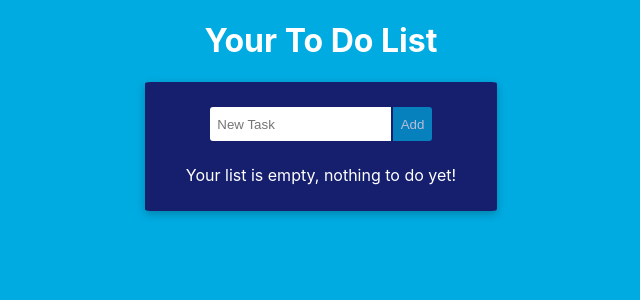
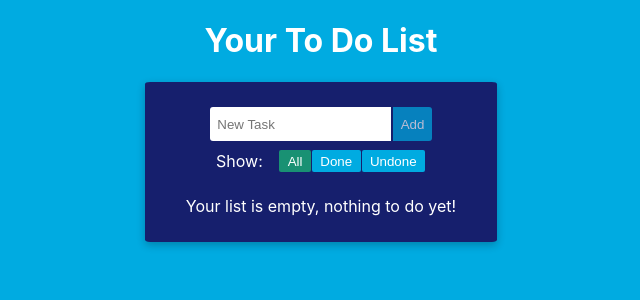
Before and after one commit to melek16/todoapp, a React (Create React App) app: page / in a window 1280 px wide. Shown: the top 300 px of the page, without its empty margins (319-959 px from the left). Built offline with nearby package versions, Linux system fonts and the light colour scheme.

Commit message:
todoapp with filter

```diff
--- a/package.json
+++ b/package.json
@@ -8,7 +8,9 @@
     "@testing-library/user-event": "^12.8.3",
     "react": "^17.0.2",
     "react-dom": "^17.0.2",
+    "react-redux": "^7.2.5",
     "react-scripts": "4.0.3",
+    "redux": "^4.1.1",
     "web-vitals": "^1.1.2"
   },
   "scripts": {
--- a/src/App.css
+++ b/src/App.css
@@ -1,5 +1,5 @@
 body{
- background: #00ABE1;
+  background: #00ABE1;
 }
 ::selection{
   color:tomato;
@@ -11,11 +11,11 @@ h1{
 #newTask{
   border-radius: 3px 0 0 3px;
   border: none;
- height: 100%;
- padding: 0% 0 0 2%;
+  height: 100%;
+  padding: 0% 0 0 2%;
   margin: 0 1% 0 0;
 }
-#submit{
+#submit,#filter button{
   border-radius:0 3px 3px 0;
   border: none;
   height: 100%;
@@ -143,3 +143,31 @@ li{
       fill:#a8a7a7
     }
 }
+
+
+/*filter*/
+#filter{
+  display:flex;
+  align-items: center;
+  width: 70%;
+  height: 22px;
+  margin-top: 3%;
+}
+#filter button{
+  height:100%;
+  border-radius: 2px;
+  margin-right: 1px;
+}
+#filter button:hover,#filter .selected{
+  background: #199173;
+}
+#filter .notSelected{
+  background: #00ABE1;
+}
+#filter p{
+  margin: 0;
+  margin-right: auto;
+  padding: 0;
+  display: flex;
+  align-items: center;
+}
--- /dev/null
+++ b/src/Components/Filter.js
@@ -0,0 +1,18 @@
+import React from 'react'
+import { useDispatch, useSelector } from 'react-redux'
+import { All, filterDone, filterUndone } from '../actions/actions'
+
+const Filter = () => {
+    const filter = useSelector(state => state.filter)
+    const dispatch = useDispatch()
+    return (
+        <div id="filter">
+            <p>Show:</p>
+            <button onClick={()=>dispatch(All())} className={filter==="All"? "selected":"notSelected"}>All</button>
+            <button onClick={()=>dispatch(filterDone())} className={filter==="Done"? "selected":"notSelected"}>Done</button>
+            <button onClick={()=>dispatch(filterUndone())} className={filter==="Undone"? "selected":"notSelected"}>Undone</button>
+        </div>
+    )
+}
+
+export default Filter
--- a/src/Components/List.js
+++ b/src/Components/List.js
@@ -1,68 +1,40 @@
-import React,{useEffect, useState} from "react"
+import React,{useEffect} from "react"
+import { useDispatch } from "react-redux"
+import { useSelector } from "react-redux"
+import { add, clearAll } from "../actions/actions"
+import Filter from "./Filter"
+import Task from "./Task"
 
 
 const List=()=>{
-    const [todos, setTodos] =useState([]);
+    const filter = useSelector(state => state.filter)
+    let todos=useSelector(state=>state.todos)
+    console.log(todos)
+    const dispatch =useDispatch()
     const check=()=>{
-        document.querySelector("#submit").disabled=!document.querySelector("#newTask").value && true
+        document.querySelector("#submit").disabled=!document.querySelector("#newTask").value.trim() && true
       }
-    const add=(e)=>{
-        e.preventDefault()
-        todos.push({task:document.querySelector("#newTask").value,isDone:false,id:Math.random()})
-        document.querySelector("#newTask").value=''
-        document.querySelector("#submit").disabled=true
-        setTodos([...todos])
 
-      }
-    const done=(done_id)=>{
-        setTodos(todos.map(c=>(c.id===done_id)? {...c,isDone:!c.isDone}:c))
-    }
-    const deleting=(deleted_id)=>{
-      setTodos(todos.filter(c=>c.id!==deleted_id))
-    }
-    const edit=(e)=>{
-      e.target.parentNode.previousSibling.style.display='block'
-      e.target.parentNode.previousSibling.focus()
-
-    }
-    const editting=(e,edit_id)=>{
-        todos.find(c=>c.id===edit_id).task= e.target.value || todos.find(c=>c.id===edit_id).task
-        setTodos([...todos])
-        e.target.style.display='none'
-        e.target.value=''
-  }
-    const clearAll=()=>{
-        setTodos([])
-        document.querySelector("#newTask").value=''
-    }
     useEffect(()=>{
       if(todos.every(c=>c.isDone) && todos.length){
         alert("Congrats!! Another Day Full of Productivity!!")
 
       }
     })
-
+    let showThis=(filter==="Done")? true:(filter==="Undone")? false:"All"
       return (
         <div className="List">
-          <form  onSubmit={(e)=>add(e)}>
+          <form  onSubmit={(e)=>dispatch(add(e))}>
             <input placeholder=" New Task" type="text" id="newTask" maxLength="14" onKeyUp={check} />
             <input type="submit" value="Add" id="submit" disabled/>
           </form>
+          <Filter/>
           <ul>
-          {todos.map((c,i)=><li id={i} style={{color:(c.isDone && "green") || "black",textDecoration:(c.isDone && "line-through") || "none"}}>
-              {c.task}
-              <input placeholder={c.task} className="edit_input" type="text" maxLength="14" onKeyUp={(e)=> {if(e.which===13){editting(e,c.id)}}} onBlur={e=>editting(e,c.id)}/>
-              <div className="buttons">
-              <button className="check" onClick={()=>done(c.id)}>
-              <svg  role="img" xmlns="http://www.w3.org/2000/svg" viewBox="0 0 448 512"><path fill={(c.isDone && "green") || "#e9e9e9"} d="M400 480H48c-26.51 0-48-21.49-48-48V80c0-26.51 21.49-48 48-48h352c26.51 0 48 21.49 48 48v352c0 26.51-21.49 48-48 48zm-204.686-98.059l184-184c6.248-6.248 6.248-16.379 0-22.627l-22.627-22.627c-6.248-6.248-16.379-6.249-22.628 0L184 302.745l-70.059-70.059c-6.248-6.248-16.379-6.248-22.628 0l-22.627 22.627c-6.248 6.248-6.248 16.379 0 22.627l104 104c6.249 6.25 16.379 6.25 22.628.001z"></path></svg>
-              </button>
-              <button className="delete" onClick={()=>deleting(c.id)}><svg    role="img" xmlns="http://www.w3.org/2000/svg" viewBox="0 0 352 512"><path fill="#f00" d="M242.72 256l100.07-100.07c12.28-12.28 12.28-32.19 0-44.48l-22.24-22.24c-12.28-12.28-32.19-12.28-44.48 0L176 189.28 75.93 89.21c-12.28-12.28-32.19-12.28-44.48 0L9.21 111.45c-12.28 12.28-12.28 32.19 0 44.48L109.28 256 9.21 356.07c-12.28 12.28-12.28 32.19 0 44.48l22.24 22.24c12.28 12.28 32.2 12.28 44.48 0L176 322.72l100.07 100.07c12.28 12.28 32.2 12.28 44.48 0l22.24-22.24c12.28-12.28 12.28-32.19 0-44.48L242.72 256z"></path></svg>
-              </button>
-              <button className="edit" onClick={e=>edit(e)}><svg role="img" xmlns="http://www.w3.org/2000/svg" viewBox="0 0 576 512"><path fill="#D1D1D1" d="M402.6 83.2l90.2 90.2c3.8 3.8 3.8 10 0 13.8L274.4 405.6l-92.8 10.3c-12.4 1.4-22.9-9.1-21.5-21.5l10.3-92.8L388.8 83.2c3.8-3.8 10-3.8 13.8 0zm162-22.9l-48.8-48.8c-15.2-15.2-39.9-15.2-55.2 0l-35.4 35.4c-3.8 3.8-3.8 10 0 13.8l90.2 90.2c3.8 3.8 10 3.8 13.8 0l35.4-35.4c15.2-15.3 15.2-40 0-55.2zM384 346.2V448H64V128h229.8c3.2 0 6.2-1.3 8.5-3.5l40-40c7.6-7.6 2.2-20.5-8.5-20.5H48C21.5 64 0 85.5 0 112v352c0 26.5 21.5 48 48 48h352c26.5 0 48-21.5 48-48V306.2c0-10.7-12.9-16-20.5-8.5l-40 40c-2.2 2.3-3.5 5.3-3.5 8.5z"></path></svg></button>
-              </div>
-              </li>)}
+          {
+            todos.filter(c=>(showThis==="All")?c:(showThis===c.isDone)).map((c,i)=><Task c={c} key={i}/>)
+          }
           </ul>
-          {(!todos.length)?"Your list is empty, nothing to do yet! ": <button id="ClearAll" onClick={clearAll}>Clear All</button>}
+          {(!todos.length)?"Your list is empty, nothing to do yet! ": <button id="ClearAll" onClick={()=>dispatch(clearAll())}>Clear All</button>}
 
 
         </div>
--- /dev/null
+++ b/src/Components/Task.js
@@ -0,0 +1,27 @@
+import React from 'react'
+import { useDispatch } from 'react-redux'
+import { deleting, done, editting } from '../actions/actions'
+
+const Task = ({c}) => {
+    const edit=(e)=>{
+        e.target.parentNode.previousSibling.style.display='block'
+        e.target.parentNode.previousSibling.focus()
+        }
+    const dispatch =useDispatch()
+    return (
+        <li style={{color:(c.isDone && "green") || "black",textDecoration:(c.isDone && "line-through") || "none"}}>
+        {c.task}
+        <input placeholder={c.task} className="edit_input" type="text" maxLength="14" onKeyUp={(e)=> {if(e.which===13){dispatch(editting(e,c.id))}}} onBlur={e=>dispatch(editting(e,c.id))}/>
+        <div className="buttons">
+        <button className="check" onClick={()=>dispatch(done(c.id))}>
+        <svg  role="img" xmlns="http://www.w3.org/2000/svg" viewBox="0 0 448 512"><path fill={(c.isDone && "green") || "#e9e9e9"} d="M400 480H48c-26.51 0-48-21.49-48-48V80c0-26.51 21.49-48 48-48h352c26.51 0 48 21.49 48 48v352c0 26.51-21.49 48-48 48zm-204.686-98.059l184-184c6.248-6.248 6.248-16.379 0-22.627l-22.627-22.627c-6.248-6.248-16.379-6.249-22.628 0L184 302.745l-70.059-70.059c-6.248-6.248-16.379-6.248-22.628 0l-22.627 22.627c-6.248 6.248-6.248 16.379 0 22.627l104 104c6.249 6.25 16.379 6.25 22.628.001z"></path></svg>
+        </button>
+        <button className="delete" onClick={()=>dispatch(deleting(c.id))}><svg    role="img" xmlns="http://www.w3.org/2000/svg" viewBox="0 0 352 512"><path fill="#f00" d="M242.72 256l100.07-100.07c12.28-12.28 12.28-32.19 0-44.48l-22.24-22.24c-12.28-12.28-32.19-12.28-44.48 0L176 189.28 75.93 89.21c-12.28-12.28-32.19-12.28-44.48 0L9.21 111.45c-12.28 12.28-12.28 32.19 0 44.48L109.28 256 9.21 356.07c-12.28 12.28-12.28 32.19 0 44.48l22.24 22.24c12.28 12.28 32.2 12.28 44.48 0L176 322.72l100.07 100.07c12.28 12.28 32.2 12.28 44.48 0l22.24-22.24c12.28-12.28 12.28-32.19 0-44.48L242.72 256z"></path></svg>
+        </button>
+        <button className="edit" onClick={e=>edit(e)}><svg role="img" xmlns="http://www.w3.org/2000/svg" viewBox="0 0 576 512"><path fill="#D1D1D1" d="M402.6 83.2l90.2 90.2c3.8 3.8 3.8 10 0 13.8L274.4 405.6l-92.8 10.3c-12.4 1.4-22.9-9.1-21.5-21.5l10.3-92.8L388.8 83.2c3.8-3.8 10-3.8 13.8 0zm162-22.9l-48.8-48.8c-15.2-15.2-39.9-15.2-55.2 0l-35.4 35.4c-3.8 3.8-3.8 10 0 13.8l90.2 90.2c3.8 3.8 10 3.8 13.8 0l35.4-35.4c15.2-15.3 15.2-40 0-55.2zM384 346.2V448H64V128h229.8c3.2 0 6.2-1.3 8.5-3.5l40-40c7.6-7.6 2.2-20.5-8.5-20.5H48C21.5 64 0 85.5 0 112v352c0 26.5 21.5 48 48 48h352c26.5 0 48-21.5 48-48V306.2c0-10.7-12.9-16-20.5-8.5l-40 40c-2.2 2.3-3.5 5.3-3.5 8.5z"></path></svg></button>
+        </div>
+        </li>)
+
+}
+
+export default Task
--- /dev/null
+++ b/src/actions/actions.js
@@ -0,0 +1,49 @@
+export const add=(e)=>{
+    return {
+        type:"add",
+        e:e
+    }
+}
+
+export const deleting=(deleted_id)=>{
+    return{
+        type:"deleting",
+        payload:deleted_id
+    }
+}
+export const done=(done_id)=>{
+    return{
+        type:"done",
+        payload:done_id
+    }
+}
+export const editting=(e,edit_id)=>{
+    return{
+        type:"editting",
+        payload:edit_id,
+        e:e
+    }
+}
+export const clearAll=()=>{
+    return{
+        type:"clearAll",
+    }
+}
+
+export const All=()=>{
+    return{
+        type:"All",
+    }
+}
+
+export const filterDone=()=>{
+    return{
+        type:"filterDone",
+    }
+}
+
+export const filterUndone=()=>{
+    return{
+        type:"filterUndone",
+    }
+}
--- a/src/index.js
+++ b/src/index.js
@@ -3,10 +3,16 @@ import ReactDOM from 'react-dom';
 import './index.css';
 import App from './App';
 import reportWebVitals from './reportWebVitals';
+import { createStore } from 'redux';
+import { Provider } from 'react-redux';
+import allReducers from './reducers/allReducers';
 
+let store=createStore(allReducers,window.__REDUX_DEVTOOLS_EXTENSION__ && window.__REDUX_DEVTOOLS_EXTENSION__())
 ReactDOM.render(
   <React.StrictMode>
+    <Provider store={store}>
     <App />
+    </Provider>
   </React.StrictMode>,
   document.getElementById('root')
 );
--- /dev/null
+++ b/src/reducers/filterReducer.js
@@ -0,0 +1,14 @@
+const filterReducer=(state="All",action)=>{
+    switch (action.type) {
+        case "All":
+            return "All"
+        case "filterDone":
+            return "Done"
+        case "filterUndone":
+            return "Undone"
+        default:
+            return state
+    }
+}
+
+export default filterReducer
--- /dev/null
+++ b/src/reducers/todosReducer.js
@@ -0,0 +1,26 @@
+const todosReducer=(state=[],action)=>{
+    switch (action.type) {
+        case "add":
+            action.e.preventDefault()
+            state.push({task:document.querySelector("#newTask").value,isDone:false,id:Math.random()})
+            document.querySelector("#newTask").value=''
+            document.querySelector("#submit").disabled=true
+            return [...state]
+        case "deleting":
+            return state.filter(c=>c.id!==action.payload)
+        case "done":
+            return state.map(c=>(c.id===action.payload)? {...c,isDone:!c.isDone}:c)
+        case "editting":
+            state.find(c=>c.id===action.payload).task= action.e.target.value || state.find(c=>c.id===action.payload).task
+            action.e.target.style.display='none'
+            action.e.target.value=''
+            return [...state]
+        case "clearAll":
+            document.querySelector("#newTask").value=''
+            return []
+        default:
+            return state
+    }
+}
+
+export default todosReducer;
```
Also changed, not shown: src/reducers/allReducers.js (added, +10 -0 lines), public/check-circle-solid.svg, 1 other file (tests, documents, lock files or other folders).
